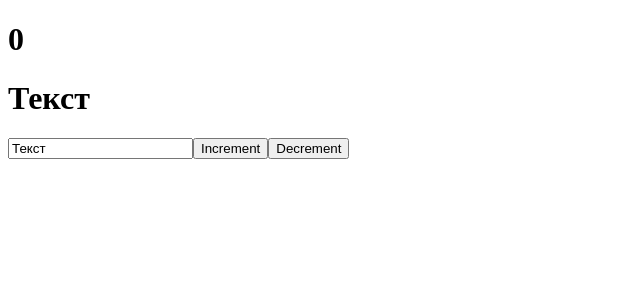
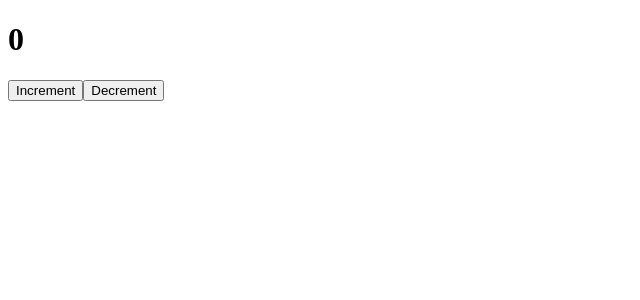
Before and after one commit to YureiRetarded/test-work-with-react, a React (Create React App) app: page / in a window 1280 px wide. Shown: the top 300 px of the page, without its empty margins (0-640 px from the left). Built offline with nearby package versions, Linux system fonts and the light colour scheme.

Commit message:
First component

```diff
--- a/src/App.js
+++ b/src/App.js
@@ -1,25 +1,12 @@
 import React, {useState} from "react";
+import Counter from "./Components/Counter";
 
 function App() {
-    const [likes, setLikes] = useState(0)
+
     const [value, setValue] = useState('Текст')
-    function increment(){
-        setLikes(likes+1)
-    }
-    function decrement(){
-        setLikes(likes-1)
-    }
   return (
     <div className="App">
-        <h1>{likes}</h1>
-        <h1>{value}</h1>
-        <input
-            type='text'
-            value={value}
-            onChange={event => setValue(event.target.value)}
-        />
-        <button onClick={increment}>Increment</button>
-        <button onClick={decrement}>Decrement</button>
+       <Counter/>
     </div>
   );
 }
--- /dev/null
+++ b/src/Components/Counter.js
@@ -0,0 +1,20 @@
+import React, {useState} from 'react';
+
+const Counter = () => {
+    const [count,setCount]=useState(0)
+    function increment(){
+        setCount(count+1)
+    }
+    function decrement(){
+        setCount(count-1)
+    }
+    return (
+        <div>
+            <h1>{count}</h1>
+            <button onClick={increment}>Increment</button>
+            <button onClick={decrement}>Decrement</button>
+        </div>
+    );
+};
+
+export default Counter;
```
